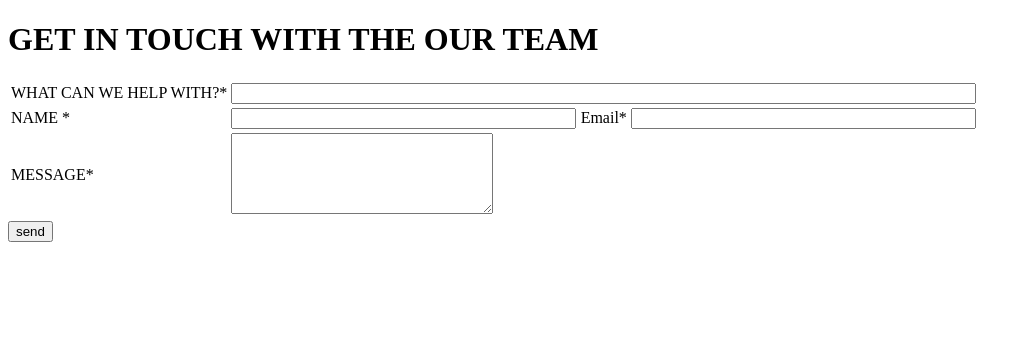
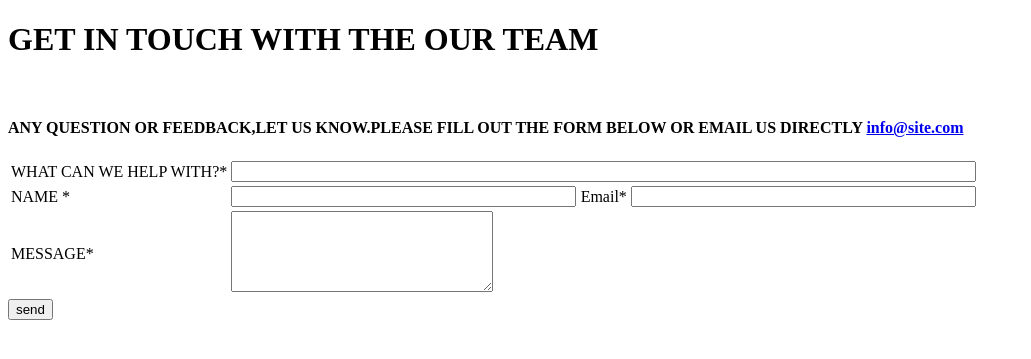
Before and after one commit to NSBMFinalProjects/WebModule, a PHP site: page /contactUs.html in a window 1280 px wide. Shown: the top 359 px of the page, without its empty margins (0-1031 px from the left). Run offline with PHP 8.4, Linux system fonts and the light colour scheme.

Commit message:
css fuke updated

```diff
--- a/contactUs.html
+++ b/contactUs.html
@@ -5,7 +5,12 @@
     <link rel="stylesheet" href="css/contactUs.css" />
   </head>
   <body>
-    <h1>GET IN TOUCH WITH THE OUR TEAM</h1>
+    <h1 class="a">GET IN TOUCH WITH THE OUR TEAM</h1>
+    <br />
+    <h4>
+      ANY QUESTION OR FEEDBACK,LET US KNOW.PLEASE FILL OUT THE FORM BELOW OR
+      EMAIL US DIRECTLY <a href="info@site.com">info@site.com</a>
+    </h6>
 
     <form action="contactUs.php">
       <table id="tblContactUs">
@@ -45,7 +50,7 @@
           </td>
         </tr>
       </table>
-      <input type="submit" value="send" />
+      <input type="submit" value="send" id="btnsend"/>
     </form>
   </body>
 </html>
--- a/css/contactUs.css
+++ b/css/contactUs.css
@@ -2,3 +2,11 @@ table.tblContactUs {
   table-layout: auto;
   width: 100%;
 }
+
+h1.a {
+  text-align: left;
+}
+
+input.btnsend {
+  text-align: right;
+}
```
